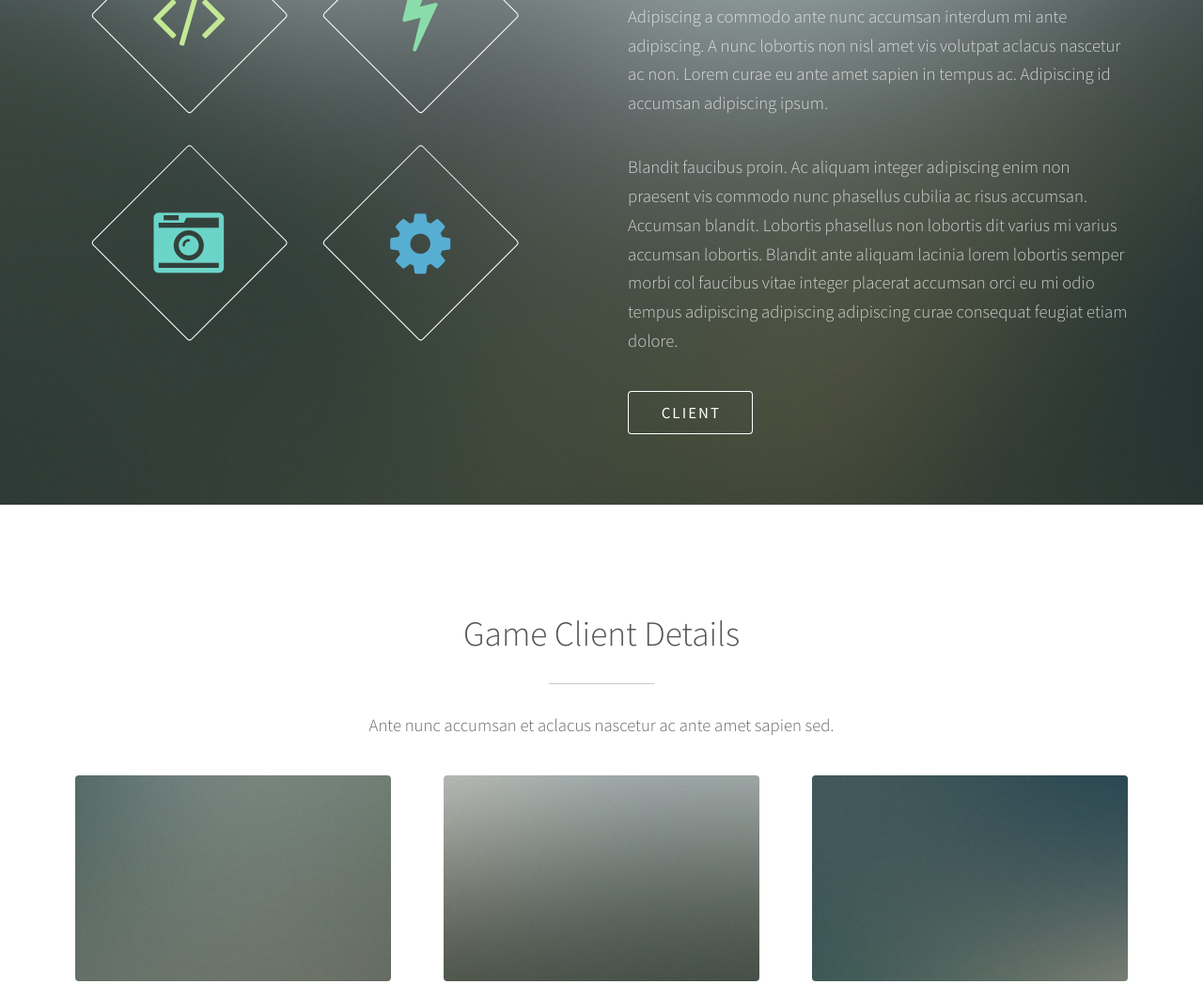
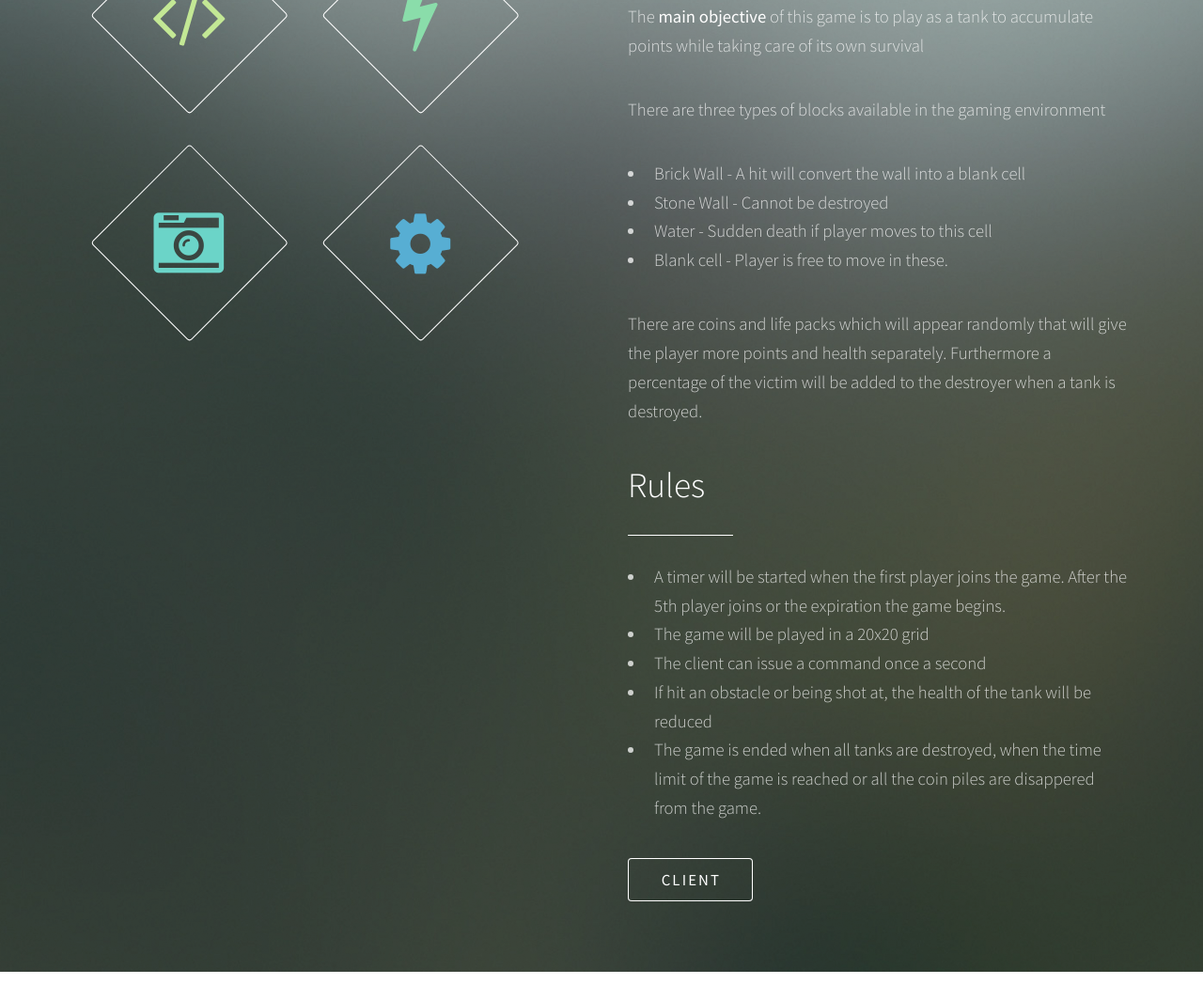
Before and after one commit to janakact/crash-and-burn-web, a plain HTML site: page index.html in a window 1280 px wide. Shown: the part 1537-2584 px from the top of the page at 94% size. Drawn offline with Linux system fonts and the light colour scheme.

Commit message:
Rules done

```diff
--- a/index.html
+++ b/index.html
@@ -24,8 +24,8 @@
 					<h1>Crash and Burn</h1>
 					<p>Pragramming Challenge 2.0</p>
 					<ul class="actions">
-						<li><a href="#description" class="button scrolly">Description</a></li>
-						<li><a href="#gamerules" class="button scrolly">Game Rules</a></li>
+						<li><a href="#description" class="button scrolly">Module</a></li>
+						<li><a href="#gameinfo" class="button scrolly">Game Information</a></li>
 						<li><a href="#client" class="button scrolly">Client</a></li>
 						<li><a href="#aboutus" class="button scrolly">About us</a></li>
 						<li><a href="#contact" class="button scrolly">Contact</a></li>
@@ -40,7 +40,7 @@
 						<div class="6u 12u$(medium)">
 							<header class="major">
 
-								<h2>Description about the game<br />
+								<h2>Description of the module<br />
 								</h2>
 							</header>
 							<p>
@@ -79,12 +79,12 @@
 							<span class="image fit"><img src="images/tank1.jpg" alt="" /></span>
 						</div>
 					</div>
-					<a href="#gamerules" class="button scrolly">Game Rules</a>
+					<a href="#gameinfo" class="button scrolly">Game Rules</a>
 				</div>
 			</section>
 
 		<!-- Two -->
-			<section id="gamerules" class="main style2">
+			<section id="gameinfo" class="main style2">
 				<div class="container">
 					<div class="row 150%">
 						<div class="6u 12u$(medium)">
@@ -99,10 +99,52 @@
 						</div>
 						<div class="6u$ 12u$(medium)">
 							<header class="major">
+								<h2>About The Game</h2>
+							</header>
+							<p>The <strong>main objective</strong> of this game is to play as a tank to accumulate points while taking care of its own survival</p>
+							<p>
+								There are three types of blocks available in the gaming environment
+							<ul>
+								<li>
+									Brick Wall - A hit will convert the wall into a blank cell
+								</li>
+								<li>
+									Stone Wall - Cannot be destroyed
+								</li>
+								<li>
+									Water - Sudden death if player moves to this cell
+								</li>
+								<li>
+									Blank cell - Player is free to move in these.
+								</li>
+							</ul>
+								There are coins and life packs which will appear randomly that will give the player more points and health separately.
+								Furthermore a percentage of the victim will be added to the destroyer  when a tank is destroyed.
+							</p>
+
+							<header class="major">
 								<h2>Rules</h2>
 							</header>
-							<p>Adipiscing a commodo ante nunc accumsan interdum mi ante adipiscing. A nunc lobortis non nisl amet vis volutpat aclacus nascetur ac non. Lorem curae eu ante amet sapien in tempus ac. Adipiscing id accumsan adipiscing ipsum.</p>
-							<p>Blandit faucibus proin. Ac aliquam integer adipiscing enim non praesent vis commodo nunc phasellus cubilia ac risus accumsan. Accumsan blandit. Lobortis phasellus non lobortis dit varius mi varius accumsan lobortis. Blandit ante aliquam lacinia lorem lobortis semper morbi col faucibus vitae integer placerat accumsan orci eu mi odio tempus adipiscing adipiscing adipiscing curae consequat feugiat etiam dolore.</p>
+								<ul>
+									<li>
+										A timer will be started when the first player joins the game. After the 5th player joins or the expiration the game begins.
+									</li>
+									<li>
+										The game will be played in a 20x20 grid
+									</li>
+									<li>
+										The client can issue a command once a second
+									</li>
+									<li>
+										If hit an obstacle or being shot at, the health of the tank will be reduced
+									</li>
+									<li>
+										The game is ended when all tanks are destroyed, when the time limit of the game is reached or all the coin piles are disappered from the game.
+									</li>
+								</ul>
+							</header>
+							<p></p>
+
 							<a href="#client" class="button scrolly">Client</a>
 						</div>
 
```
